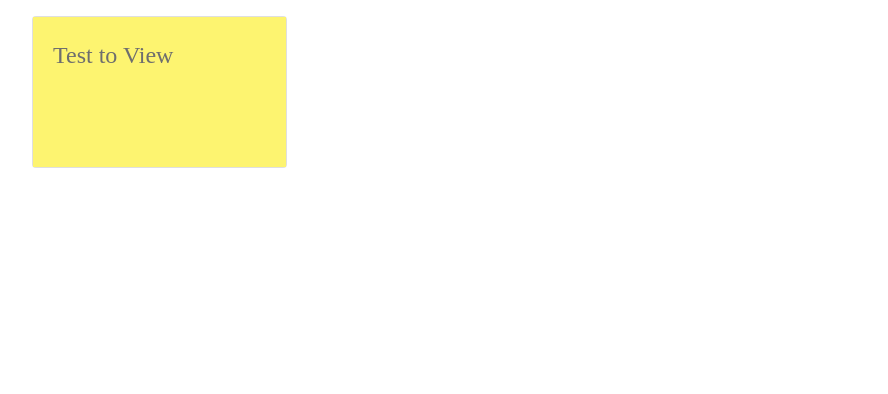
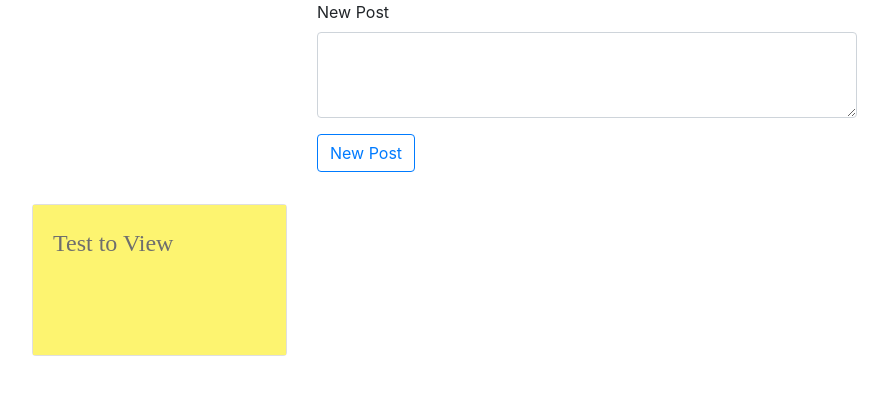
Before and after one commit to jaw09/vue-sticky-notes, a Vue app: page / in a window 1280 px wide. Shown: the top 394 px of the page, without its empty margins (53-941 px from the left). Built offline with nearby package versions, Linux system fonts and the light colour scheme; a web font is replaced by a local one.

Commit message:
add Post Form

```diff
--- a/src/App.vue
+++ b/src/App.vue
@@ -1,11 +1,13 @@
 <template>
   <div class="container">
+    <new-post-form @newPost="newPost"></new-post-form>
     <note-board :notes="notes"></note-board>
   </div>
 </template>
 
 <script>
 import NoteBoard from "./components/NotesBoard";
+import NewPostForm from "./components/NewPostForm";
 
 export default {
   name: "App",
@@ -15,8 +17,18 @@ export default {
       maxNotes: 10
     };
   },
+  methods: {
+    newPost(post) {
+      if (!post) {
+        alert("No content!");
+        return;
+      }
+      this.notes.push(post);
+    }
+  },
   components: {
-    NoteBoard
+    NoteBoard,
+    NewPostForm
   }
 };
 </script>
--- a/src/components/NewPostForm.vue
+++ b/src/components/NewPostForm.vue
@@ -0,0 +1,32 @@
+<template>
+  <div class="row">
+    <form class="col-12 p-0">
+      <div class="col-12 col-md-8 offset-md-2 col-xl-6 offset-md-3 form-group">
+        <label for="new-post">New Post</label>
+        <textarea id="new-post" rows="3" class="form-control" v-model="post"></textarea>
+      </div>
+      <div class="col-4 col-md-3 offset-md-2 offset-md-3 form-group">
+        <button class="btn btn-outline-primary" @click.prevent="newPost">New Post</button>
+      </div>
+    </form>
+  </div>
+</template>
+
+<script>
+export default {
+  data() {
+    return {
+      post: ""
+    };
+  },
+  methods: {
+    newPost() {
+      this.$emit("newPost", this.post);
+      this.post = "";
+    }
+  }
+};
+</script>
+
+<style lang="scss">
+</style>
```
